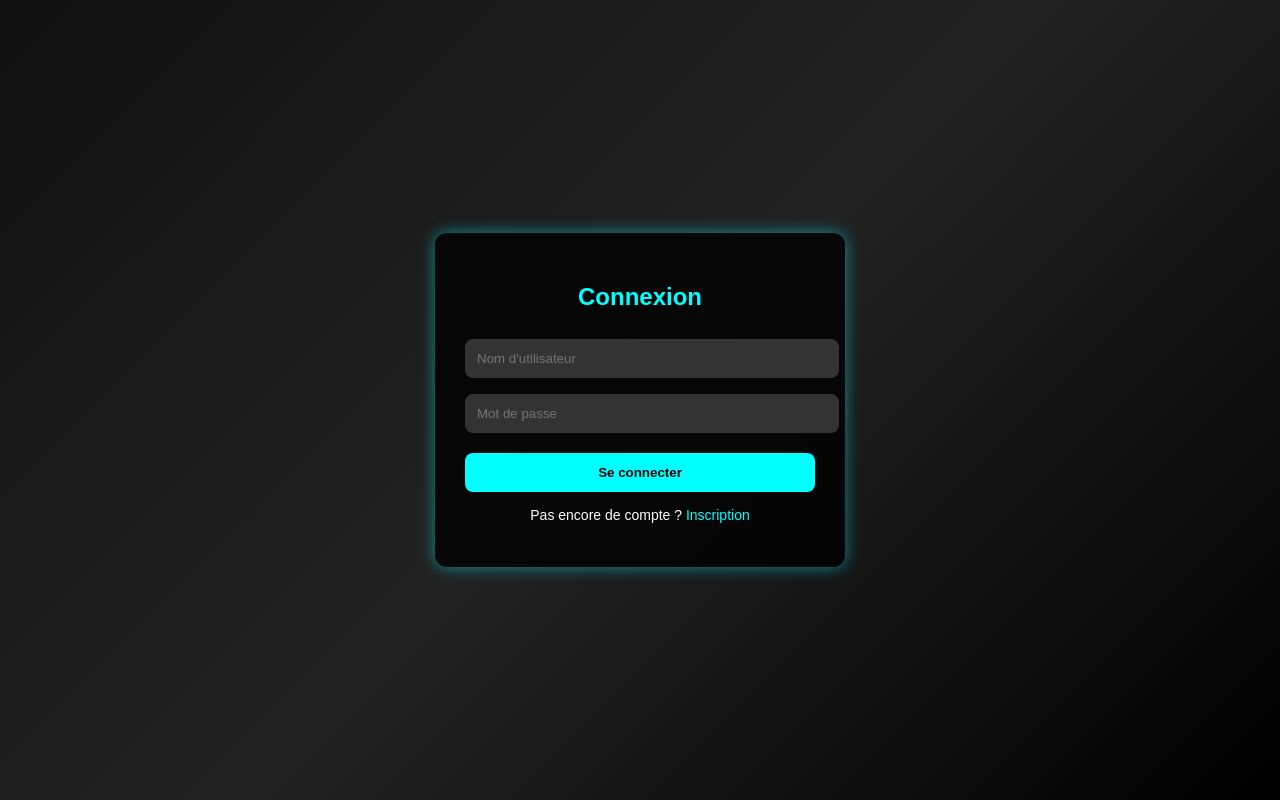
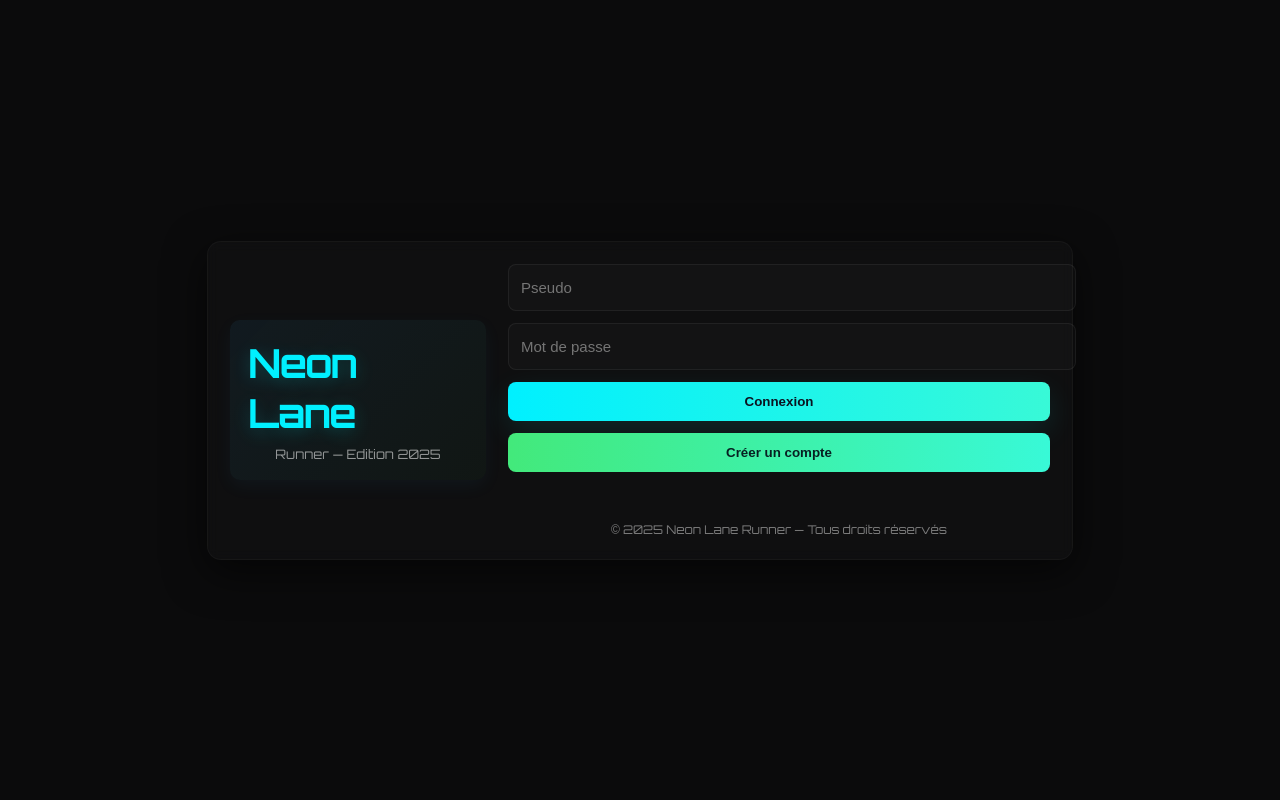
Before and after one commit to userfall/neon-lane-runner, a plain HTML site: page index.html in a window 1280 px wide. Drawn offline with Linux system fonts and the light colour scheme.

Commit message:
Update index.html

```diff
--- a/index.html
+++ b/index.html
@@ -1,138 +1,231 @@
 <!DOCTYPE html>
 <html lang="fr">
 <head>
-  <meta charset="UTF-8">
-  <title>Connexion - Space Game</title>
-  <meta name="viewport" content="width=device-width, initial-scale=1.0">
+  <meta charset="UTF-8" />
+  <meta name="viewport" content="width=device-width, initial-scale=1.0" />
+  <title>Neon Lane Runner</title>
+  <link href="https://fonts.googleapis.com/css2?family=Orbitron:wght@400;700&display=swap" rel="stylesheet" />
   <style>
-    body {
+    :root {
+      --accent: #00f0ff;
+      --accent2: #38f9d7;
+      --text: #fff;
+      --card-bg: rgba(255,255,255,0.02);
+    }
+
+    body, html {
       margin: 0;
-      font-family: Arial, sans-serif;
-      background: linear-gradient(135deg, #111, #222, #000);
-      color: white;
+      padding: 0;
+      font-family: 'Orbitron', sans-serif;
+      background: #0b0b0c;
+      color: var(--text);
+      overflow: hidden;
+    }
+
+    #loginDiv {
+      position: fixed;
+      inset: 0;
       display: flex;
       justify-content: center;
       align-items: center;
-      height: 100vh;
+      z-index: 10;
     }
-    .container {
-      background: rgba(0,0,0,0.8);
-      padding: 30px;
-      border-radius: 12px;
-      box-shadow: 0 0 15px rgba(0,255,255,0.5);
-      width: 350px;
+
+    .login-card {
+      background: var(--card-bg);
+      border-radius: 14px;
+      box-shadow: 0 12px 42px rgba(0,0,0,0.6);
+      padding: 22px;
+      width: 95%;
+      max-width: 820px;
+      display: flex;
+      gap: 22px;
+      align-items: center;
+      border: 1px solid rgba(255,255,255,0.03);
+      backdrop-filter: blur(6px);
+      flex-wrap: wrap;
+    }
+
+    .logo-block {
+      flex: 0 0 220px;
+      display: flex;
+      flex-direction: column;
+      align-items: center;
+      gap: 8px;
+      padding: 18px;
+      border-radius: 10px;
+      background: linear-gradient(135deg, rgba(45,156,219,0.08), rgba(56,239,125,0.03));
+      box-shadow: 0 6px 18px rgba(45,156,219,0.06);
+    }
+
+    .fb-logo {
+      font-size: 40px;
+      font-weight: 800;
+      color: var(--accent);
+      letter-spacing: -1.5px;
+      text-shadow: 0 4px 18px rgba(0,255,255,0.2);
+    }
+
+    .logo-sub {
+      color: rgba(255,255,255,0.55);
+      font-size: 13px;
       text-align: center;
     }
-    h2 {
-      margin-bottom: 20px;
-      color: #0ff;
+
+    .login-form {
+      flex: 1;
+      display: flex;
+      flex-direction: column;
+      gap: 12px;
     }
-    input {
+
+    .login-form input {
+      padding: 14px 12px;
+      border-radius: 8px;
+      border: 1px solid rgba(255,255,255,0.06);
+      background: rgba(255,255,255,0.02);
+      color: var(--text);
+      font-size: 15px;
       width: 100%;
-      padding: 12px;
-      margin: 8px 0;
+    }
+
+    .btn {
+      padding: 12px 14px;
+      border-radius: 8px;
       border: none;
-      border-radius: 8px;
-      outline: none;
-      background: #333;
-      color: white;
+      cursor: pointer;
+      font-weight: 700;
     }
-    button {
-      width: 100%;
-      padding: 12px;
-      margin-top: 12px;
-      background: #0ff;
-      color: #000;
-      border: none;
-      border-radius: 8px;
-      cursor: pointer;
-      font-weight: bold;
-      transition: 0.3s;
+
+    .primary {
+      background: linear-gradient(90deg,var(--accent),var(--accent2));
+      color: #0b1220;
+      box-shadow: 0 10px 30px rgba(0,255,255,0.1);
     }
-    button:hover {
-      background: #00cccc;
+
+    .secondary {
+      background: linear-gradient(90deg,#43e97b,#38f9d7);
+      color: #072022;
     }
-    p {
-      margin-top: 15px;
+
+    #loginMsg {
+      min-height: 20px;
       font-size: 14px;
+      text-align: center;
     }
-    a {
-      color: #0ff;
-      cursor: pointer;
+
+    footer {
+      color: rgba(255,255,255,0.45);
+      font-size: 12px;
+      text-align: center;
+      margin-top: 6px;
     }
-    .hidden {
+
+    #gameDiv {
       display: none;
+      position: fixed;
+      inset: 0;
+      background: #000;
+      z-index: 5;
+    }
+
+    canvas {
+      display: block;
+      margin: auto;
+      background: linear-gradient(180deg,#0b0b0c,#121214);
+      border-radius: 14px;
+      box-shadow: 0 12px 48px rgba(0,0,0,0.7), 0 0 48px rgba(45,156,219,0.06) inset;
+      width: calc(min(1200px, 98vw));
+      height: calc(min(820px, 78vh));
+      touch-action: none;
     }
   </style>
 </head>
 <body>
-  <div class="container">
-    <!-- Connexion -->
-    <div id="loginForm">
-      <h2>Connexion</h2>
-      <input type="text" id="loginUser" placeholder="Nom d'utilisateur" required>
-      <input type="password" id="loginPass" placeholder="Mot de passe" required>
-      <button onclick="login()">Se connecter</button>
-      <p>Pas encore de compte ? <a onclick="showRegister()">Inscription</a></p>
+
+<!-- 🔐 Connexion / Inscription -->
+<div id="loginDiv">
+  <div class="login-card">
+    <div class="logo-block">
+      <div class="fb-logo">Neon Lane</div>
+      <div class="logo-sub">Runner — Edition 2025</div>
     </div>
-
-    <!-- Inscription -->
-    <div id="registerForm" class="hidden">
-      <h2>Inscription</h2>
-      <input type="text" id="regUser" placeholder="Nom d'utilisateur" required>
-      <input type="password" id="regPass" placeholder="Mot de passe" required>
-      <button onclick="register()">S'inscrire</button>
-      <p>Déjà un compte ? <a onclick="showLogin()">Connexion</a></p>
+    <div class="login-form">
+      <input id="loginUser" type="text" placeholder="Pseudo" />
+      <input id="loginPass" type="password" placeholder="Mot de passe" />
+      <button class="btn primary" id="loginBtn">Connexion</button>
+      <button class="btn secondary" id="signupBtn">Créer un compte</button>
+      <div id="loginMsg"></div>
+      <footer>© 2025 Neon Lane Runner — Tous droits réservés</footer>
+    </div>
   </div>
 </div>
 
-  <script>
-    // Affiche formulaire inscription
-    function showRegister() {
-      document.getElementById("loginForm").classList.add("hidden");
-      document.getElementById("registerForm").classList.remove("hidden");
+<!-- 🎮 Jeu -->
+<div id="gameDiv">
+  <canvas id="gameCanvas"></canvas>
+</div>
+
+<script type="module">
+  import { startGame } from './js/game.js';
+
+  // Gestion utilisateurs avec localStorage
+  function getUsers() {
+    return JSON.parse(localStorage.getItem("users") || "{}");
+  }
+  function saveUsers(users) {
+    localStorage.setItem("users", JSON.stringify(users));
   }
 
-    // Affiche formulaire connexion
-    function showLogin() {
-      document.getElementById("registerForm").classList.add("hidden");
-      document.getElementById("loginForm").classList.remove("hidden");
+  function loginUser(name, pass) {
+    const users = getUsers();
+    if (!users[name]) throw new Error("Utilisateur inconnu.");
+    if (users[name] !== pass) throw new Error("Mot de passe incorrect.");
+    return { displayName: name };
   }
 
-    // Inscription
-    function register() {
-      let user = document.getElementById("regUser").value.trim();
-      let pass = document.getElementById("regPass").value.trim();
-
-      if (!user || !pass) {
-        alert("Remplis tous les champs !");
-        return;
+  function signupUser(name, pass) {
+    const users = getUsers();
+    if (users[name]) throw new Error("Ce pseudo existe déjà !");
+    users[name] = pass;
+    saveUsers(users);
+    return { displayName: name };
   }
 
-      if (localStorage.getItem("user_" + user)) {
-        alert("Ce nom d'utilisateur existe déjà !");
-        return;
+  function startSession(user) {
+    document.getElementById("loginDiv").style.display = "none";
+    document.getElementById("gameDiv").style.display = "block";
+    startGame(user.displayName);
   }
 
-      localStorage.setItem("user_" + user, pass);
-      alert("Inscription réussie ✅ ! Connecte-toi.");
-      showLogin();
+  document.getElementById("loginBtn").addEventListener("click", () => {
+    const user = document.getElementById("loginUser").value.trim();
+    const pass = document.getElementById("loginPass").value.trim();
+    const msg = document.getElementById("loginMsg");
+    msg.textContent = "";
+    try {
+      const u = loginUser(user, pass);
+      startSession(u);
+    } catch (err) {
+      msg.textContent = err.message;
+      msg.style.color = "#ff8a8a";
     }
+  });
 
-    // Connexion
-    function login() {
-      let user = document.getElementById("loginUser").value.trim();
-      let pass = document.getElementById("loginPass").value.trim();
-
-      let savedPass = localStorage.getItem("user_" + user);
-
-      if (savedPass && savedPass === pass) {
-        localStorage.setItem("currentUser", user);
-        window.location.href = "game.html"; // 🔥 redirection vers ton jeu
-      } else {
-        alert("Identifiants incorrects ❌");
+  document.getElementById("signupBtn").addEventListener("click", () => {
+    const user = document.getElementById("loginUser").value.trim();
+    const pass = document.getElementById("loginPass").value.trim();
+    const msg = document.getElementById("loginMsg");
+    msg.textContent = "";
+    try {
+      signupUser(user, pass);
+      msg.textContent = "Compte créé ! Connecte-toi.";
+      msg.style.color = "#9fffb2";
+    } catch (err) {
+      msg.textContent = err.message;
+      msg.style.color = "#ff8a8a";
     }
-    }
+  });
 </script>
 </body>
 </html>
```
Lines whose indentation alone changed are shown as unchanged.
